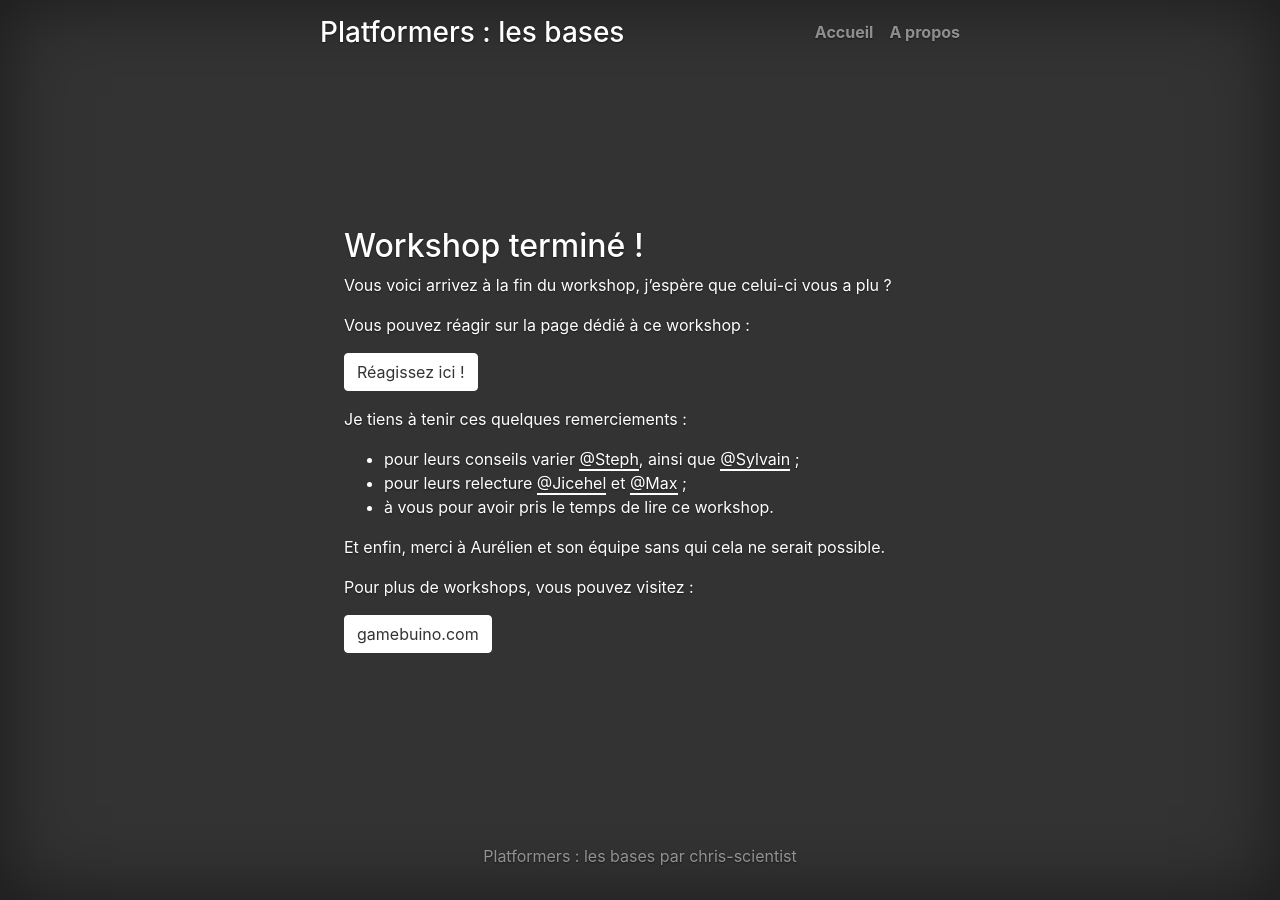
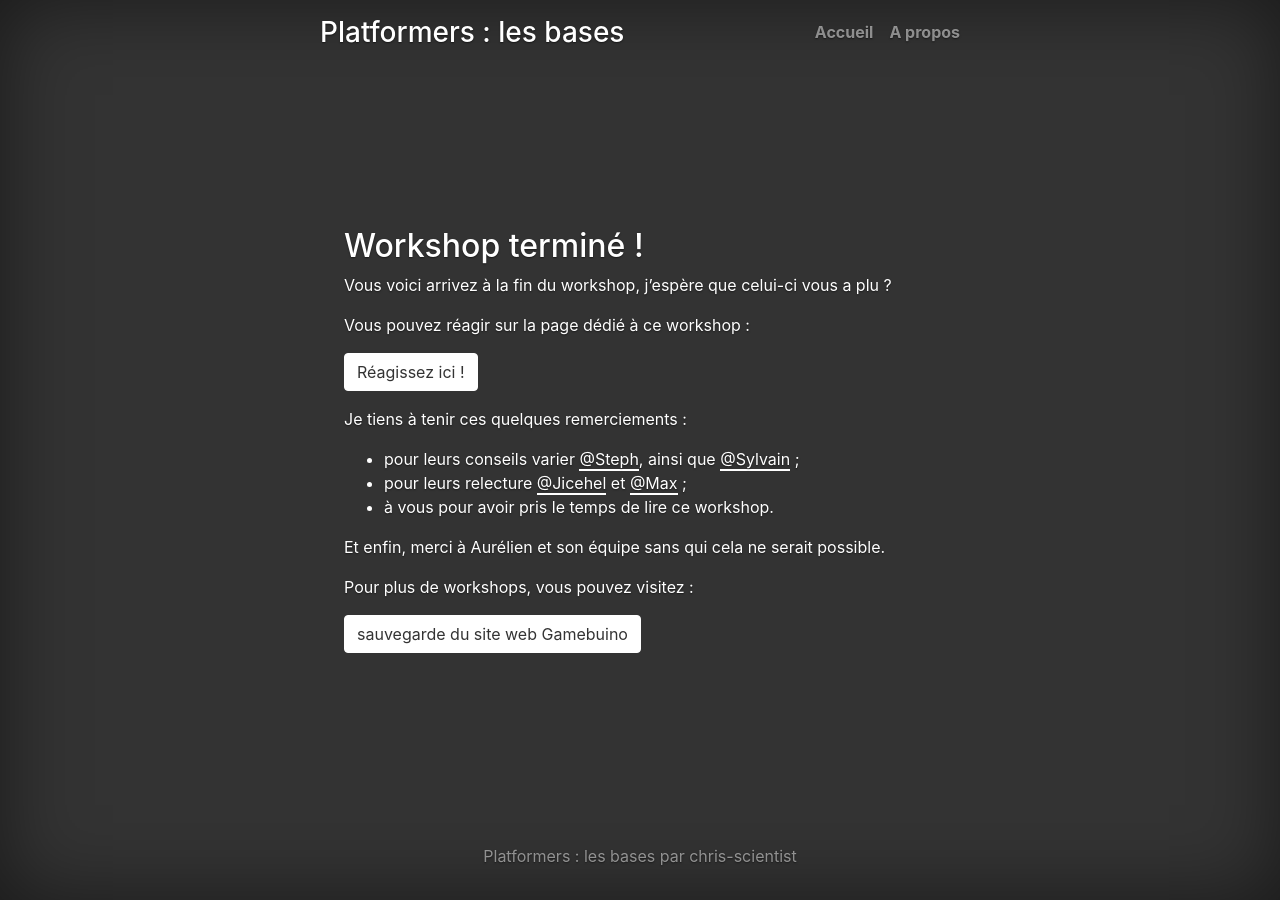
Before and after one commit to chris-scientist/gb-platformer-ws-01, a Jekyll site: the page built from docs/fr/fin.md, in a window 1280 px wide. Built offline with Jekyll 4.4.1, drawn with Linux system fonts in a browser that asks for light colours.

Commit message:
Update end pages : rewrite externals links

```diff
--- a/docs/fr/fin.md
+++ b/docs/fr/fin.md
@@ -14,12 +14,12 @@
 {% include react-btn.html %}
 
 Je tiens à tenir ces quelques remerciements :
-* pour leurs conseils varier <a href="https://gamebuino.com/fr/@steph" class="external-link" >@Steph</a>, ainsi que <a href="https://gamebuino.com/fr/@sylvain" class="external-link" >@Sylvain</a> ;
-* pour leurs relecture <a href="https://gamebuino.com/fr/@jicehel" class="external-link" >@Jicehel</a> et <a href="https://gamebuino.com/fr/@Max" class="external-link" >@Max</a> ;
+* pour leurs conseils varier <a href="https://github.com/m1cr0lab" class="external-link" >@Steph</a>, ainsi que <a href="https://github.com/sylvainmillot" class="external-link" >@Sylvain</a> ;
+* pour leurs relecture <a href="https://github.com/Jicehel" class="external-link" >@Jicehel</a> et <a href="https://github.com/Maxibuino" class="external-link" >@Max</a> ;
 * à vous pour avoir pris le temps de lire ce workshop.
 
 Et enfin, merci à Aurélien et son équipe sans qui cela ne serait possible.
 
 Pour plus de workshops, vous pouvez visitez :
 
-<a href="https://gamebuino.com/fr/academy" role="button" class="btn btn-secondary" >gamebuino.com</a>
+<a href="https://chris-scientist.github.io/gamebuino/" role="button" class="btn btn-secondary" >sauvegarde du site web Gamebuino</a>
```
Also changed, not shown: docs/en/end.md (+3 -3 lines).
